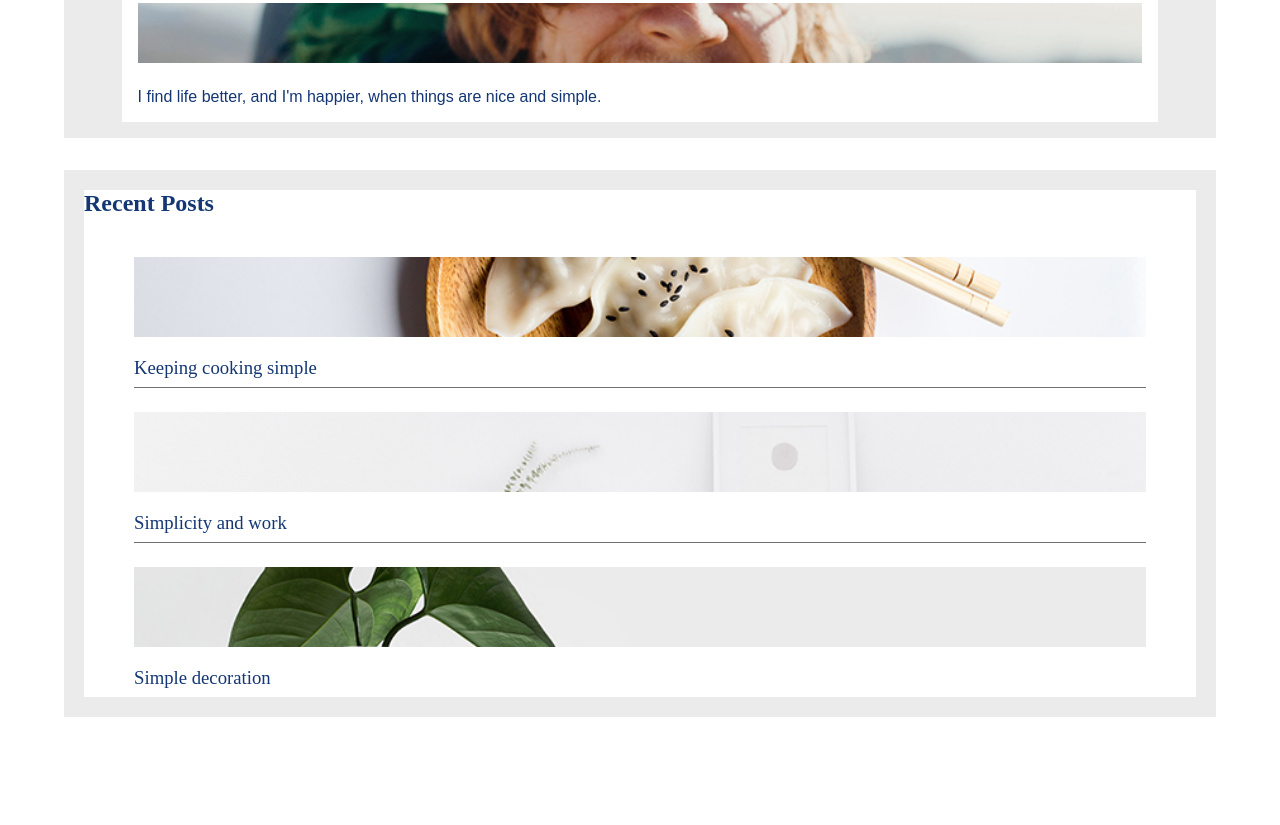
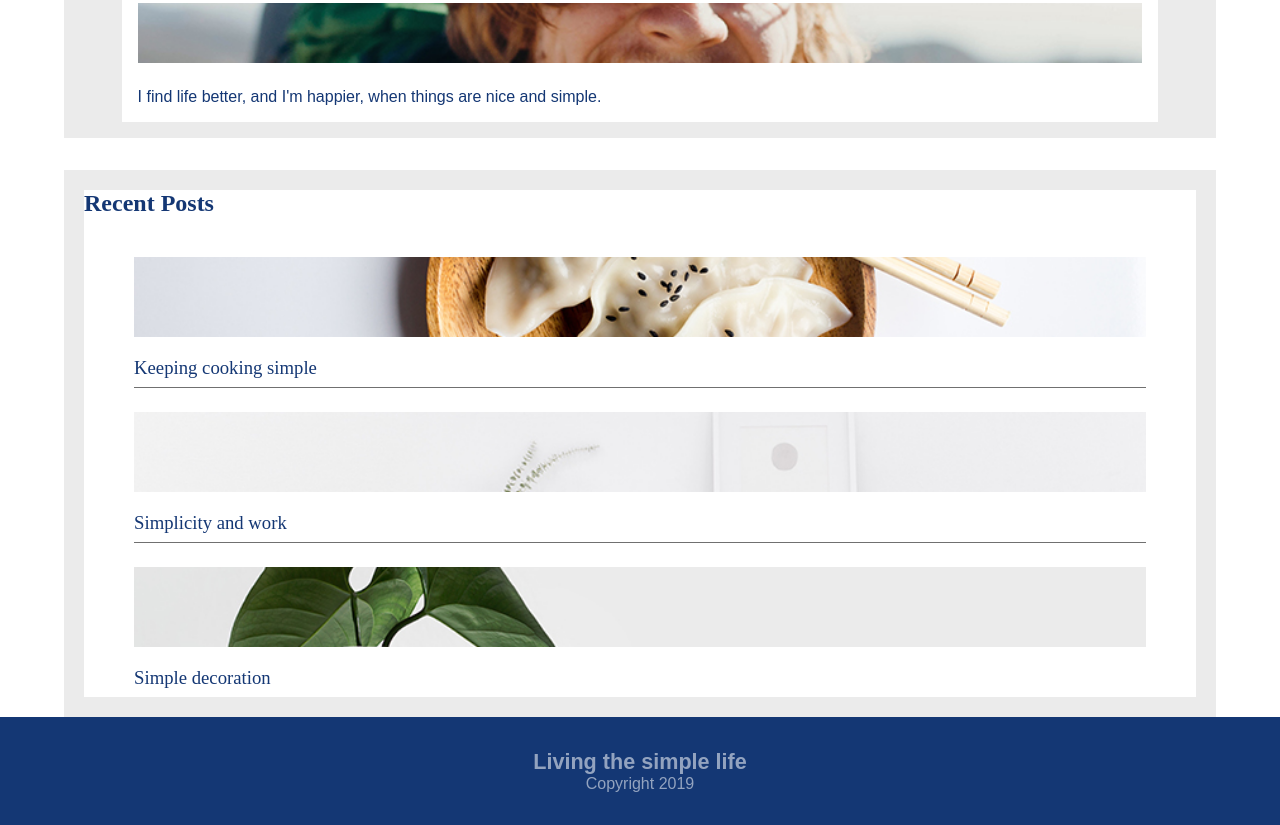
Before and after one commit to ChekeGT/living-the-simple-life, a plain HTML site: page index.html in a window 1280 px wide. Shown: the part 3112-3937 px from the top of the page. Before the commit the page ends 3829 px from the top, so only its background shows below. Drawn offline with Linux system fonts and the light colour scheme.

Commit message:
Added the footer element and its styles.

```diff
--- a/css/styles.css
+++ b/css/styles.css
@@ -235,3 +235,22 @@ p{
 .recent-post:last-of-type{
     border-bottom: none;
 }
+
+/* Footer */
+footer{
+    background-color: #143774;
+    width: 100%;
+    display: flex;
+    flex-direction: column;
+    align-items: center;
+    text-align: center;
+    padding: 2rem;
+}
+footer p{
+    font-family: Ubuntu, sans-serif;
+    color: rgba(255, 255, 255, 0.54)
+}
+footer .title{
+    font-size: 1.35rem;
+    font-weight: bold;
+}
--- a/index.html
+++ b/index.html
@@ -103,5 +103,9 @@
                 </section>
             </div>
         </main>
+        <footer>
+            <p class="title">Living the simple life</p>
+            <p class="subtitle">Copyright 2019</p>
+        </footer>
     </body>
 </html>
```
